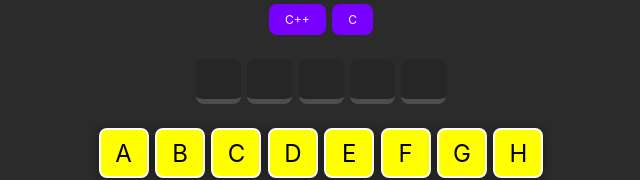
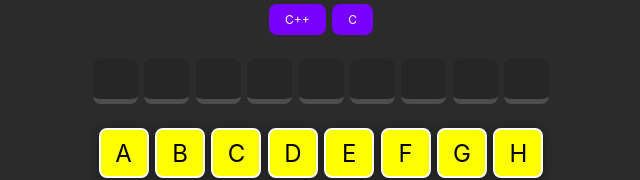
Before and after one commit to Xpektra7/Assembly-Endgame, a React (Vite) app: page / in a window 1280 px wide. Shown: the part 242-422 px from the top of the page, without its empty margins (319-959 px from the left). Built offline with nearby package versions, Linux system fonts and the light colour scheme.

Commit message:
feat: refactor game logic and enhance word selection for improved gameplay

```diff
--- a/src/App.jsx
+++ b/src/App.jsx
@@ -13,31 +13,40 @@ export default function App() {
   const [count, setCount] = useState(0);
 
   useEffect(() => {
-    if(gameState){
+    if (gameState) {
       console.log("rendered");
-      const word = wordy;
+      const word = wordy();
       const tray = [...word].map((e) => {
         return { letter: e, selected: false };
       });
       setTray(tray);
       setMisses(0);
-      setMessage("")}
+      setMessage("");
+    }
   }, [gameState]);
 
   useEffect(() => {
-    const selectedCount = wordTray.filter(e => e.selected).length;
+    const selectedCount = wordTray.filter((e) => e.selected).length;
     setCount(selectedCount);
   }, [wordTray]);
-
-
+  ``;
 
   useEffect(() => {
     if (wordTray.length === 0) return; // ignore first empty render
 
     if (count >= wordTray.length) {
-      setMessage(`You saved ${8 - misses} languages :)`);
+      if (misses === 0) {
+        setMessage("You saved the programming world from Assembly :)");
+      } else if (misses === 1) {
+        setMessage("You're lucky to still have C");
+      } else if (misses > 0) {
+        setMessage(
+          `You saved the programming world from Assembly with ${misses} misses :)`
+        );
+      }
       setGameState(false);
     }
+
     if (count === 0 && misses === 0) {
       setMessage("");
     }
@@ -58,7 +67,7 @@ export default function App() {
 
       <Dialog message={message} count={count} wordTray={wordTray} />
       <Hostage misses={misses} />
-      <Monitor wordTray={wordTray} gameState={gameState} />
+      <Monitor wordTray={wordTray} gameState={gameState} misses={misses} />
       <Keyboard
         wordTray={wordTray}
         gameState={gameState}
@@ -70,10 +79,17 @@ export default function App() {
         message={message}
         setMessage={setMessage}
       />
-      {(!gameState) ? <button className="reset" onClick={() => {
-        setGameState(true)
-        setCount(0)
-      }}>Play Again</button>:null}
+      {(count >= wordTray.length) || (misses >= 8) ? (
+        <button
+          className="reset"
+          onClick={() => {
+            setGameState(true);
+            setCount(0);
+          }}
+        >
+          Play Again
+        </button>
+      ) : null}
     </section>
   );
 }
--- a/src/Button.jsx
+++ b/src/Button.jsx
@@ -43,8 +43,10 @@ export default function Button(props) {
       props.setMessage("");
     } else {
       props.setMisses((prev) => prev + 1);
+      setAmong(false);
       assignMessage(props.misses + 1);
     }
+    console.log('among:', among,letter);
 
   }
 
--- a/src/Monitor.jsx
+++ b/src/Monitor.jsx
@@ -1,13 +1,14 @@
 /* eslint-disable react/prop-types */
 export default function Monitor(props) {
   const wordTray = props.wordTray
-  console.log(props.gameState)
 
   return (
     <div className="monitor">
       {wordTray.map((element) => (
         <div className={`letterBlock ${element.selected ? 'picked' : null}`} key={wordTray.indexOf(element)}>
-          {(element.selected? element.letter.toUpperCase() : (props.gameState == true ? null : element.letter.toUpperCase()))}
+          {props.misses >= 8
+            ? element.letter.toUpperCase()
+            : element.selected ? element.letter.toUpperCase() : null}
         </div>
       ))}
     </div>
--- a/src/Wordy.jsx
+++ b/src/Wordy.jsx
@@ -1,3 +1,15 @@
-const wordy = "wendy"
+function wordy() {
+    const wordlist = [
+        'blood', 'dictionary', 'sausage', 'sword', 'swordfish', 'weather', 'kyoto',
+        'galaxy', 'jigsaw', 'puzzle', 'mystery', 'phantom', 'cryptic', 'voyage',
+        'nebula', 'quantum', 'zephyr', 'eclipse', 'horizon', 'labyrinth', 'mirage',
+        'paradox', 'riddle', 'sphinx', 'twilight', 'utopia', 'vortex', 'whisper',
+        'xenon', 'yonder', 'zodiac', 'alchemy', 'bizarre', 'cascade', 'dungeon',
+        'enigma', 'fable', 'gadget', 'harpoon', 'illusion', 'jungle'
+    ];
+    const randomWord = wordlist[Math.floor(Math.random() * wordlist.length)];
+    return randomWord
+}
+
 
 export default wordy
```
